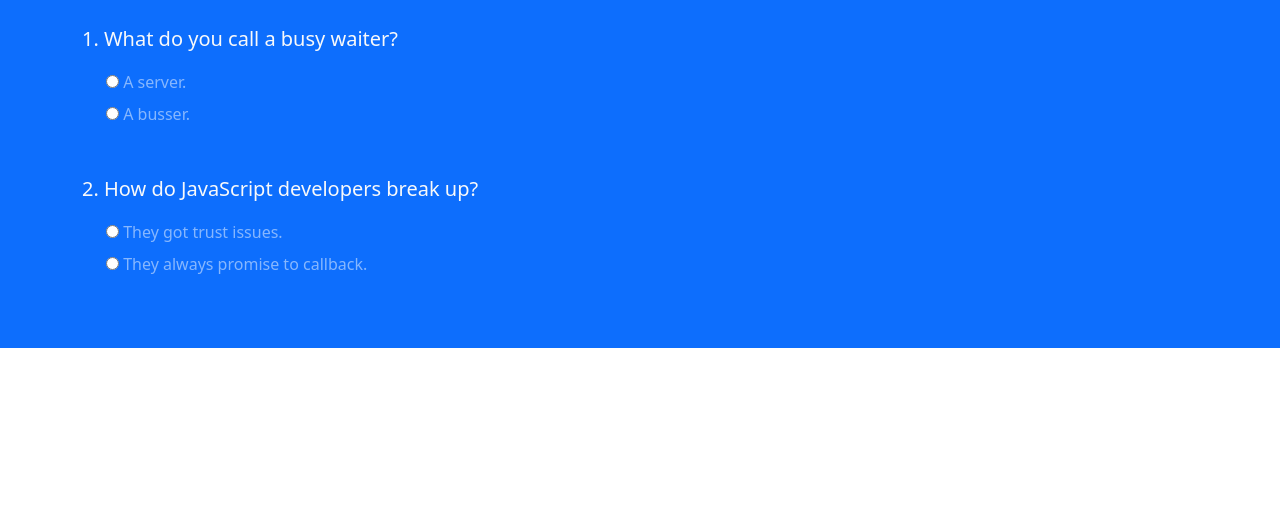
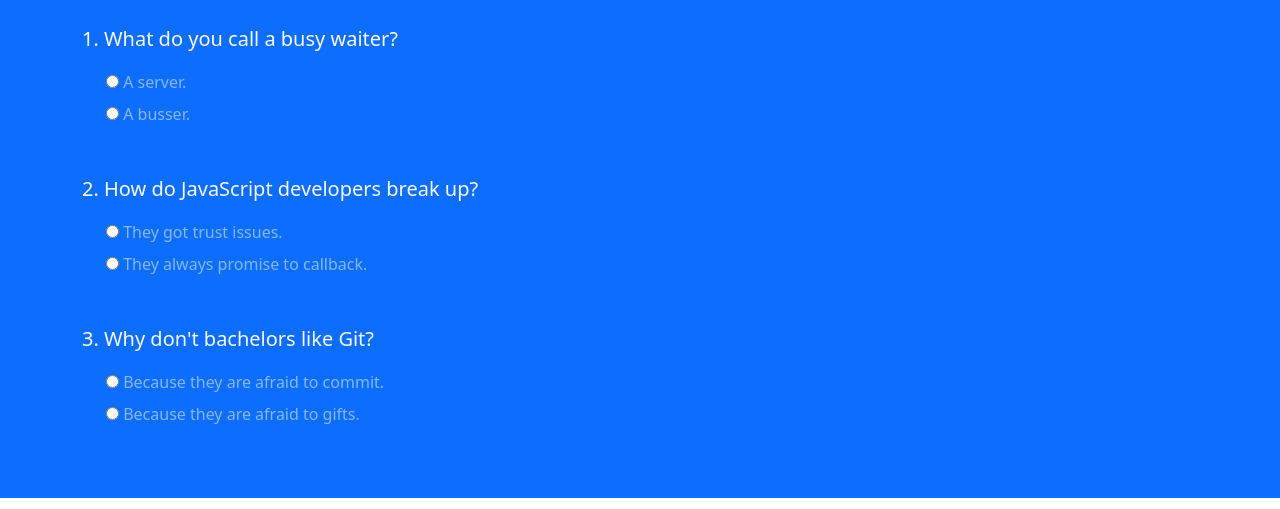
Before and after one commit to shaikrasheed99/funny-programming-quiz, a plain HTML site: page index.html in a window 1280 px wide. Shown: the part 291-800 px from the top of the page. Drawn offline with nearby package versions, Linux system fonts and the light colour scheme.

Commit message:
Add. Question-3

```diff
--- a/index.html
+++ b/index.html
@@ -45,6 +45,20 @@
                             <label class="form-check-label">They always promise to callback.</label>
                         </div>
                     </div>
+
+                    <div class="question-3 my-5">
+                        <p class="lead font-weight-normal">
+                            3. Why don't bachelors like Git?
+                        </p>
+                        <div class="form-check my-2 text-white-50">
+                            <input type="radio" name="question3" value="A">
+                            <label class="form-check-label">Because they are afraid to commit.</label>
+                        </div>
+                        <div class="form-check my-2 text-white-50">
+                            <input type="radio" name="question3" value="B">
+                            <label class="form-check-label">Because they are afraid to gifts.</label>
+                        </div>
+                    </div>
                 </form>
             </div>
         </div>
```
